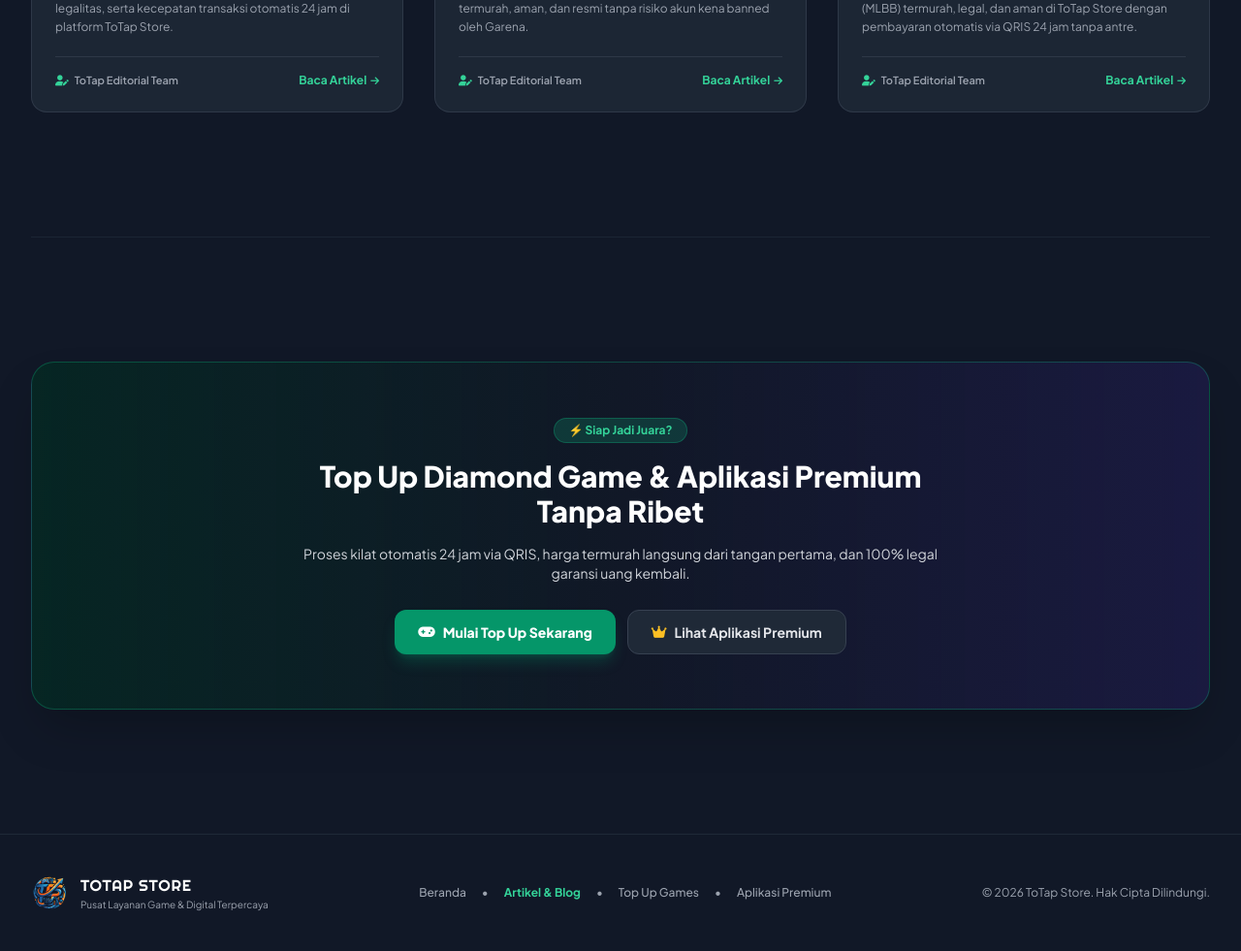
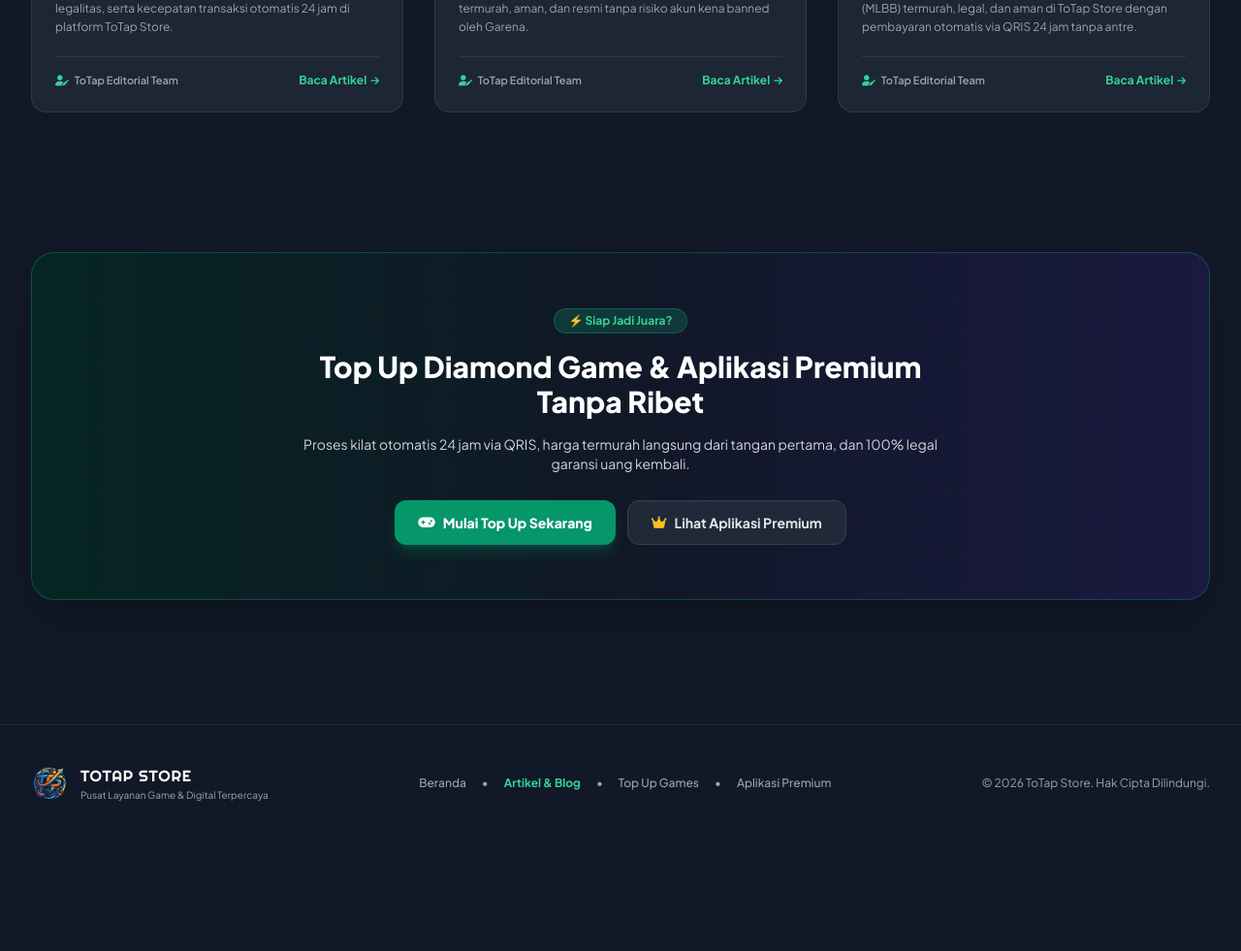
Before and after one commit to Gabr1elGaby/ToTap-Store, a Laravel app: page /artikel in a window 1280 px wide. Shown: the part 1143-2124 px from the top of the page at 97% size. After the commit the page ends 1970 px from the top, so only its background shows below. Run offline with Laravel 12, Linux system fonts and the light colour scheme; data comes from the database, SQL or seed files in the repository; style sheets or scripts are compiled from the project's sources; some libraries are stand-ins or nearby versions.

Commit message:
style(articles): remove visible divider line and use invisible height spacer

```diff
--- a/resources/views/articles/index.blade.php
+++ b/resources/views/articles/index.blade.php
@@ -211,8 +211,8 @@
             </div>
         @endif
 
-        <!-- Spacious Section Divider (Eliminates 'Mepet' Look) -->
-        <div class="w-full my-24 sm:my-32 border-t border-gray-800/80"></div>
+        <!-- Spacer (Menambah Ruang Kosong Tanpa Garis) -->
+        <div class="h-24 sm:h-36"></div>
 
         <!-- Floating CTA Banner (Spacious, Roomy Padding) -->
         <section class="bg-gradient-to-r from-emerald-950/70 via-gray-900 to-indigo-950/70 border border-emerald-500/30 rounded-3xl p-8 sm:p-14 text-center relative overflow-hidden shadow-2xl mb-16">
```
